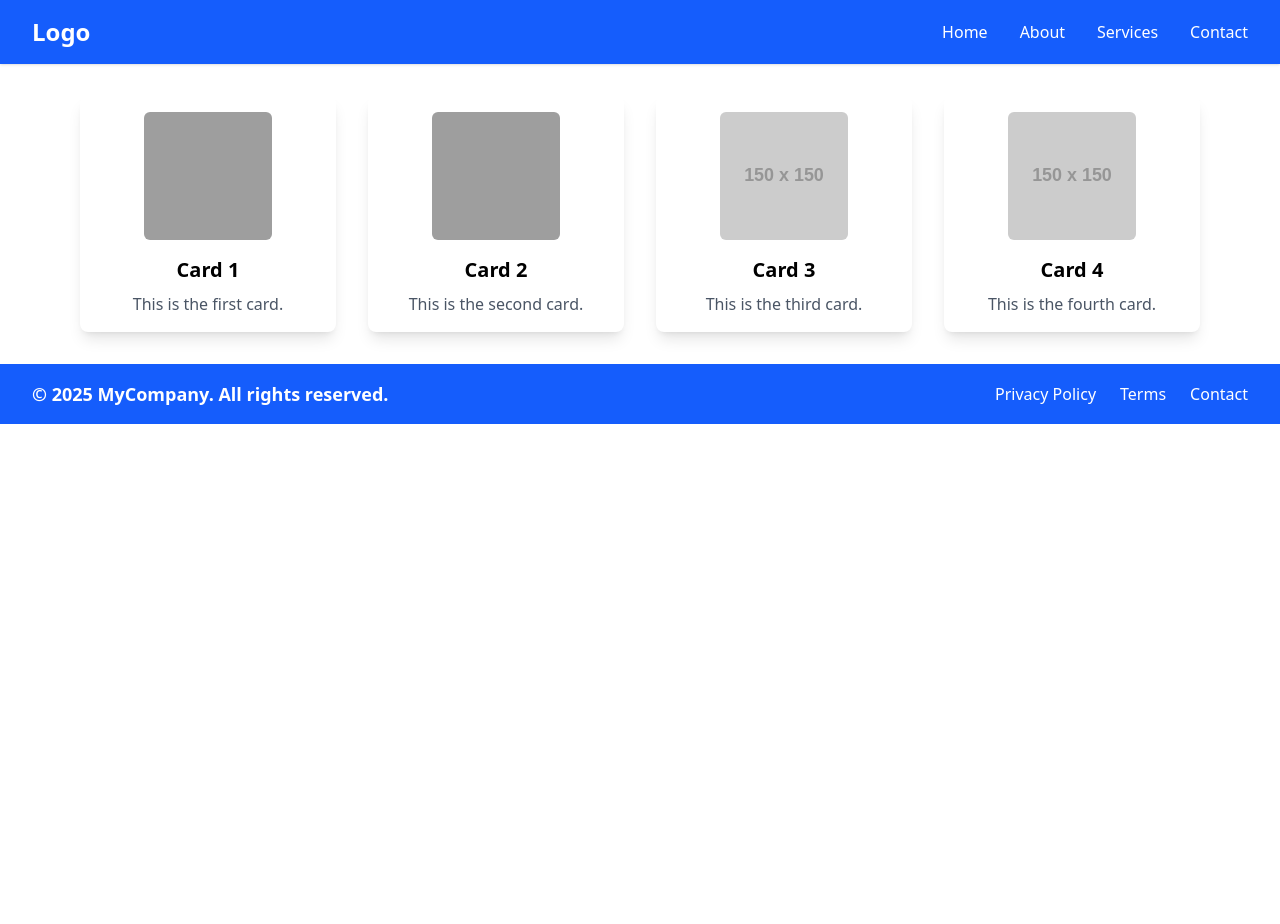
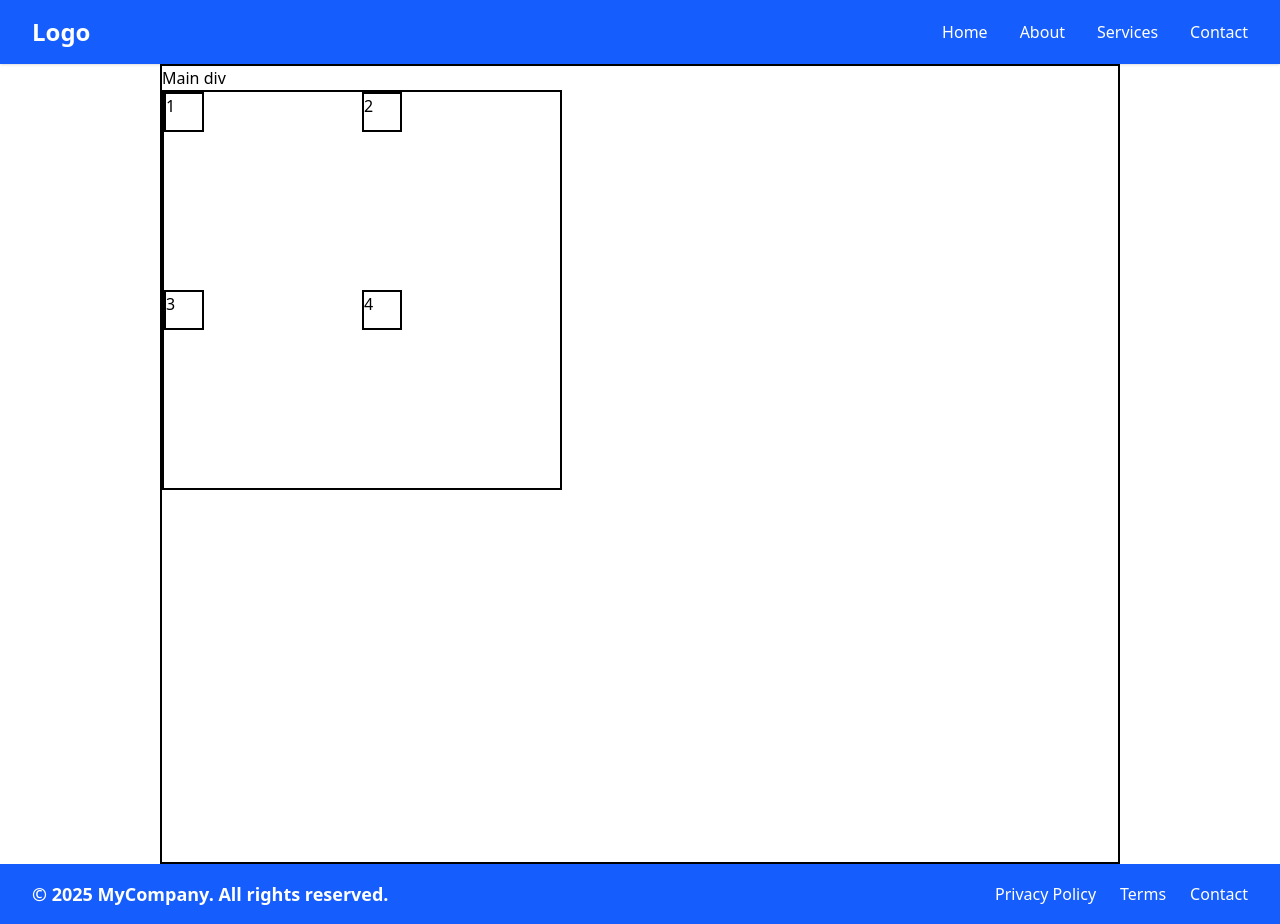
Before and after one commit to manishshukla00/internship, a React (Vite) app in the folder react/react-tailwind/: page / in a window 1280 px wide. Before the commit the page ends 800 px from the top, so only its background shows below. Built offline with nearby package versions, Linux system fonts and the light colour scheme; grey boxes are pictures that could not be loaded.

Commit message:
tailwind practice

```diff
--- a/react/react-tailwind/src/App.jsx
+++ b/react/react-tailwind/src/App.jsx
@@ -1,3 +1,4 @@
+import React from "react";
 import { Routes, Route } from "react-router-dom";
 import Home from "./pages/Home";
 import Contact from "./pages/Contact";
@@ -6,12 +7,14 @@ import Services from "./pages/Services";
 
 const App = () => {
   return (
+    <>
       <Routes>
         <Route path="/" element={<Home />} />
         <Route path="/contact" element={<Contact />} />
         <Route path="/about" element={<About />} />
         <Route path="/services" element={<Services />} />
       </Routes>
+    </>
   );
 };
 
--- a/react/react-tailwind/src/main.jsx
+++ b/react/react-tailwind/src/main.jsx
@@ -4,14 +4,14 @@ import App from "./App";
 import "./index.css";
 import Navbar from "./components/Navbar";
 import Footer from "./components/Footer";
-import { BrowserRouter } from "react-router-dom";
+import { BrowserRouter as Router } from "react-router-dom";
 
 createRoot(document.getElementById("root")).render(
   <StrictMode>
-    <BrowserRouter>
+    <Router>
       <Navbar />
       <App />
       <Footer />
-    </BrowserRouter>
+    </Router>
   </StrictMode>
 );
--- a/react/react-tailwind/src/pages/Home.jsx
+++ b/react/react-tailwind/src/pages/Home.jsx
@@ -4,7 +4,15 @@ import Body from "../components/Body";
 const Home = () => {
   return (
     <>
-      <Body />
+      <div className="w-3/4 h-screen border-2 border-b-black m-auto">
+        Main div
+        <div className="w-[400px] h-[400px] grid grid-cols-2 border-2 border-b-black">
+          <div className="w-[40px] h-[40px] border-2 border-b-black">1</div>
+          <div className="w-[40px] h-[40px] border-b-black border-2">2</div>
+          <div className="w-[40px] h-[40px] border-b-black border-2">3</div>
+          <div className="w-[40px] h-[40px] border-b-black border-2">4</div>
+        </div>
+      </div>
     </>
   );
 };
```
Lines whose indentation alone changed are shown as unchanged.
